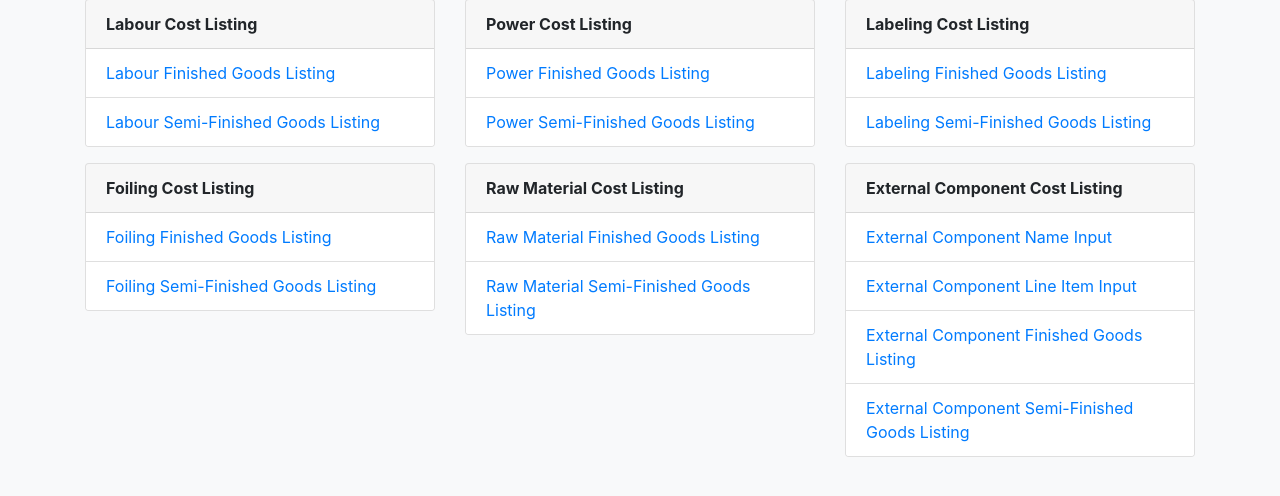
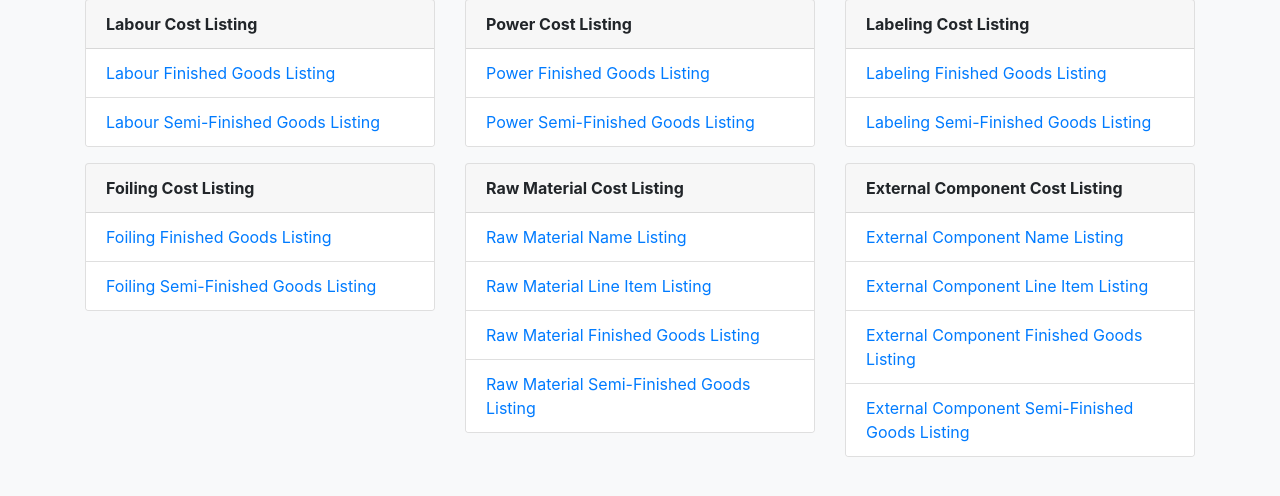
Before and after one commit to spgdaman/kenprod, a Django app: template templates/cogs/listings.html in a window 1280 px wide. Shown: the part 231-727 px from the top of the page. Run offline with Django 4.2, Linux system fonts and the light colour scheme; the template is opened without the code that fills it, so the values that code supplies are empty; some libraries are stand-ins or nearby versions.

Commit message:
listing template updated

```diff
--- a/cogs/views.py
+++ b/cogs/views.py
@@ -424,7 +424,7 @@ def raw_material_category_input(request):
 @validate_user_in_group("Finance", "Admin")
 def rm_name_listing(request):
     page_view = "Raw Materials Name Listing"
-    rawmaterials = RawMaterialCategory.objects.filter(name__isnull=False)
+    rawmaterials = RawMaterialCategory.objects.filter(category__isnull=False)
 
     return render(request, "cogs/rawmateriallisting.html", {"rawmaterials": rawmaterials, "header": page_view})
 
--- a/templates/cogs/listings.html
+++ b/templates/cogs/listings.html
@@ -106,8 +106,8 @@
                     Raw Material Cost Listing
                 </div>
                 <ul class="list-group list-group-flush">
-                    <!-- <li class="list-group-item"><a >Raw Material Name Input</a></li>
-                    <li class="list-group-item"><a >Raw Material Line Item Input</a></li> -->
+                    <li class="list-group-item"><a href="{% url 'rm_name_listing' %}">Raw Material Name Listing</a></li>
+                    <li class="list-group-item"><a href="{% url 'rm_line_item_listing' %}">Raw Material Line Item Listing</a></li>
                     <li class="list-group-item"><a href="{% url 'rm_fg_listing' %}">Raw Material Finished Goods Listing</a></li>
                     <li class="list-group-item"><a href="{% url 'rm_sfg_listing' %}">Raw Material Semi-Finished Goods Listing</a></li>
                 </ul>
@@ -121,8 +121,8 @@
                     External Component Cost Listing
                 </div>
                 <ul class="list-group list-group-flush">
-                    <li class="list-group-item"><a href="{% url 'ec_name_listing' %}">External Component Name Input</a></li>
-                    <li class="list-group-item"><a href="{% url 'ec_line_item_listing' %}">External Component Line Item Input</a></li>
+                    <li class="list-group-item"><a href="{% url 'ec_name_listing' %}">External Component Name Listing</a></li>
+                    <li class="list-group-item"><a href="{% url 'ec_line_item_listing' %}">External Component Line Item Listing</a></li>
                     <li class="list-group-item"><a href="{% url 'ec_fg_listing' %}">External Component Finished Goods Listing</a></li>
                     <li class="list-group-item"><a href="{% url 'ec_sfg_listing' %}">External Component Semi-Finished Goods Listing</a></li>
                 </ul>
```
